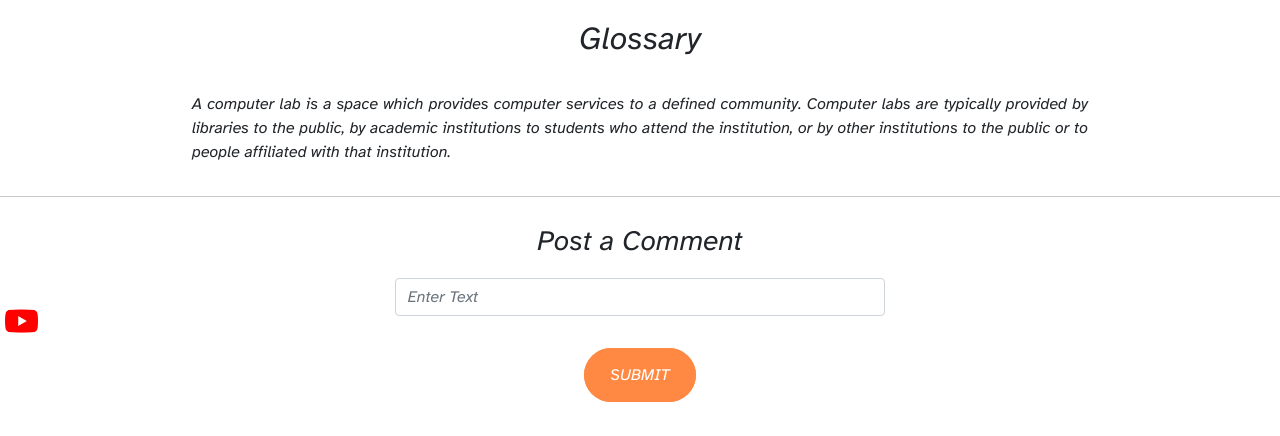
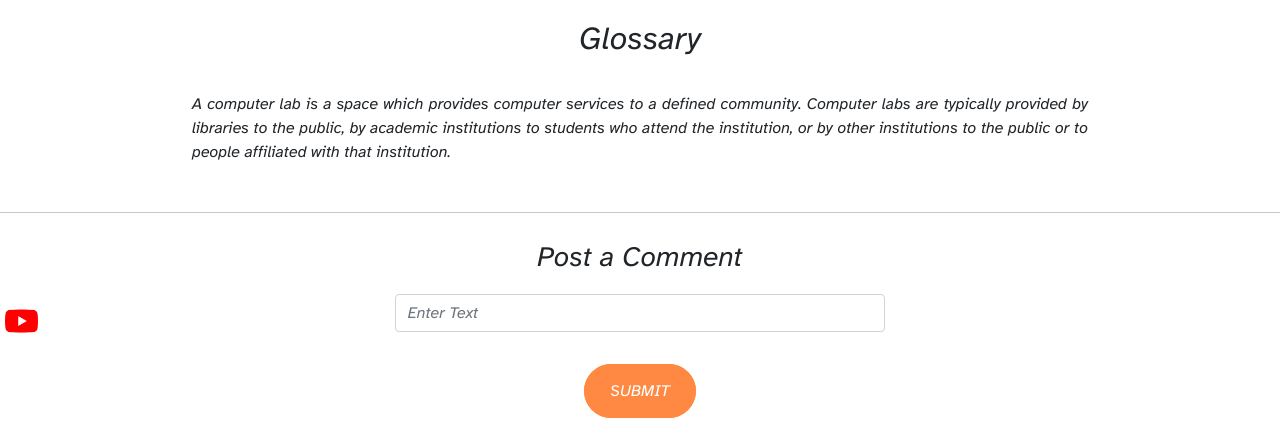
Before and after one commit to himaloy-tech/cyber-awareness, a Django app: page /articleView/1 in a window 1280 px wide. Shown: the part 79-515 px from the top of the page. Run offline with Django 3.2, Linux system fonts and the light colour scheme; data comes from the database, SQL or seed files in the repository; data that the repository does not hold is empty; some libraries are stand-ins or nearby versions.

Commit message:
improved text viewing experience

```diff
--- a/appie/templates/articleView.html
+++ b/appie/templates/articleView.html
@@ -6,7 +6,7 @@
         padding: 20px;
     }
 
-    p {
+    #content_text {
         padding-top: 6px !important;
         padding: 15%;
         padding-bottom: 1rem !important;
@@ -19,7 +19,9 @@
     <h2 style="padding: 20px;">{{article.title}}</h2>
 </center>
 <center>
-    {{article.desc|safe}}
+    <div id="content_text">
+        {{article.desc|safe}}
+    </div>
 </center>
 <hr>
 <center>
```
Also changed, not shown: cyber/settings.py (+7 -0 lines).
